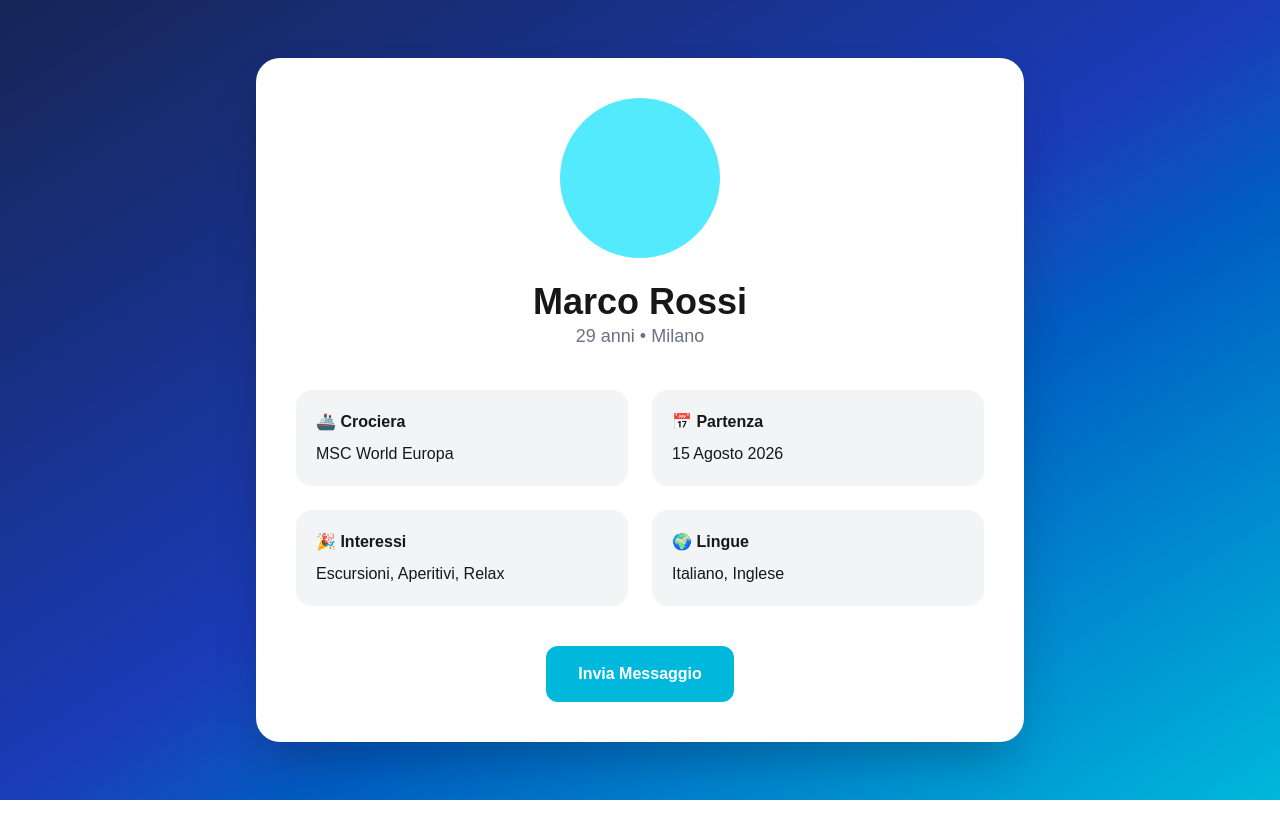
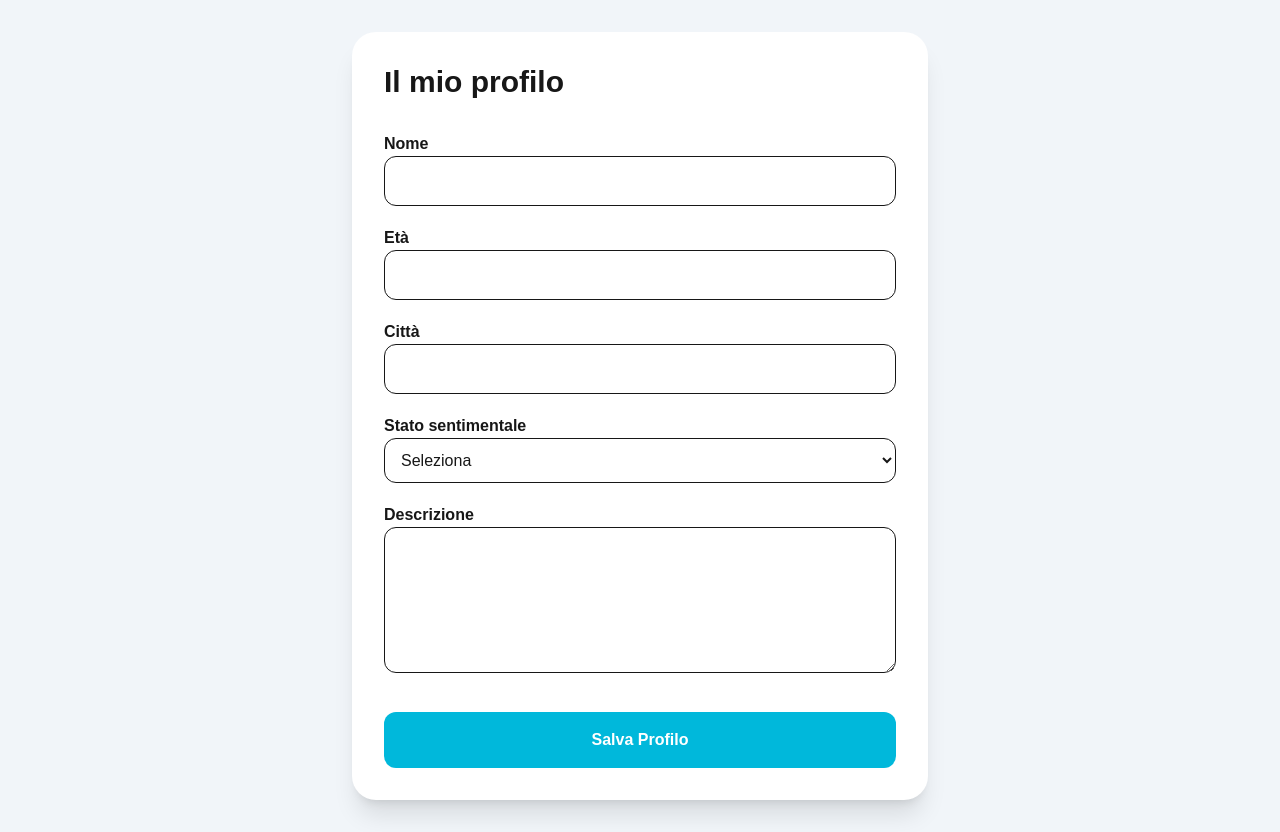
Before and after one commit to cruisematchapp-prog/cruisematch, a Next.js app: page /profile in a window 1280 px wide. Before the commit the page ends 800 px from the top, so only its background shows below. Built offline with nearby package versions, Linux system fonts and the light colour scheme.

Commit message:
Aggiornamento profilo e Firebase

```diff
--- a/app/dashboard/page.tsx
+++ b/app/dashboard/page.tsx
@@ -2,65 +2,144 @@
 
 import Link from "next/link";
 
-export default function Dashboard() {
+export default function DashboardPage() {
   return (
-    <main className="min-h-screen bg-gradient-to-br from-blue-950 via-blue-800 to-cyan-500 p-10">
+    <main className="min-h-screen bg-gradient-to-br from-blue-950 via-blue-800 to-cyan-500 p-8">
 
       <div className="max-w-6xl mx-auto">
 
-        <h1 className="text-5xl font-bold text-white mb-10">
+        <h1 className="text-5xl font-bold text-white mb-8">
           🚢 CruiseMatch Dashboard
         </h1>
 
-        <div className="grid md:grid-cols-2 gap-8">
+        {/* COUNTDOWN */}
 
-          <Link href="/my-cruise">
-            <div className="bg-white rounded-3xl p-10 shadow-xl hover:scale-105 duration-300 cursor-pointer">
-              <h2 className="text-3xl font-bold">
-                🚢 Ho già prenotato
+        <div className="bg-white rounded-3xl shadow-xl p-8 mb-8">
+
+          <h2 className="text-2xl font-bold">
+            ⏳ Countdown Crociera
           </h2>
 
-              <p className="mt-4 text-gray-600">
-                Inserisci la tua nave e trova chi farà la tua stessa crociera.
+          <div className="mt-6 text-center">
+
+            <p className="text-gray-500">
+              Mancano
             </p>
+
+            <div className="text-6xl font-extrabold text-cyan-600 mt-3">
+              125
             </div>
+
+            <p className="text-2xl mt-2">
+              giorni
+            </p>
+
+          </div>
+
+        </div>
+
+        {/* MENU */}
+
+        <div className="grid md:grid-cols-2 lg:grid-cols-3 gap-6">
+
+          <Link
+            href="/my-cruise"
+            className="bg-white rounded-3xl p-8 shadow-xl hover:scale-105 transition"
+          >
+            <h2 className="text-3xl font-bold">
+              🚢
+            </h2>
+
+            <h3 className="text-xl font-bold mt-4">
+              La mia crociera
+            </h3>
+
+            <p className="text-gray-600 mt-2">
+              Gestisci la tua partenza.
+            </p>
           </Link>
 
-          <Link href="/search-cruise">
-            <div className="bg-white rounded-3xl p-10 shadow-xl hover:scale-105 duration-300 cursor-pointer">
+          <Link
+            href="/community"
+            className="bg-white rounded-3xl p-8 shadow-xl hover:scale-105 transition"
+          >
             <h2 className="text-3xl font-bold">
-                🔍 Sto cercando una crociera
+              👥
             </h2>
 
-              <p className="mt-4 text-gray-600">
-                Cerca una crociera MSC o Costa anche se non l'hai ancora prenotata.
+            <h3 className="text-xl font-bold mt-4">
+              Community
+            </h3>
+
+            <p className="text-gray-600 mt-2">
+              Guarda chi sarà sulla tua nave.
             </p>
-            </div>
           </Link>
 
-          <Link href="/community">
-            <div className="bg-white rounded-3xl p-10 shadow-xl hover:scale-105 duration-300 cursor-pointer">
+          <Link
+            href="/profile"
+            className="bg-white rounded-3xl p-8 shadow-xl hover:scale-105 transition"
+          >
             <h2 className="text-3xl font-bold">
-                ❤️ Community
+              🙋
             </h2>
 
-              <p className="mt-4 text-gray-600">
-                Guarda tutti gli utenti iscritti.
+            <h3 className="text-xl font-bold mt-4">
+              Profilo
+            </h3>
+
+            <p className="text-gray-600 mt-2">
+              Modifica il tuo profilo.
             </p>
-            </div>
           </Link>
 
-          <Link href="/profile">
-            <div className="bg-white rounded-3xl p-10 shadow-xl hover:scale-105 duration-300 cursor-pointer">
-              <h2 className="text-3xl font-bold">
-                👤 Il mio profilo
+          <div className="bg-yellow-300 rounded-3xl p-8 shadow-xl">
+
+            <h2 className="text-3xl">
+              ⭐
             </h2>
 
-              <p className="mt-4 text-gray-600">
-                Modifica le tue informazioni.
+            <h3 className="text-xl font-bold mt-4">
+              Premium
+            </h3>
+
+            <p className="mt-2">
+              Sblocca foto, chat e funzioni esclusive.
             </p>
+
           </div>
-          </Link>
+
+          <div className="bg-white rounded-3xl p-8 shadow-xl">
+
+            <h2 className="text-3xl">
+              💬
+            </h2>
+
+            <h3 className="text-xl font-bold mt-4">
+              Chat
+            </h3>
+
+            <p className="mt-2">
+              In arrivo...
+            </p>
+
+          </div>
+
+          <div className="bg-white rounded-3xl p-8 shadow-xl">
+
+            <h2 className="text-3xl">
+              ❤️
+            </h2>
+
+            <h3 className="text-xl font-bold mt-4">
+              Match
+            </h3>
+
+            <p className="mt-2">
+              Troveremo automaticamente persone compatibili.
+            </p>
+
+          </div>
 
         </div>
 
--- a/app/profile/page.tsx
+++ b/app/profile/page.tsx
@@ -1,47 +1,150 @@
+"use client";
+
+import { useEffect, useState } from "react";
+import { auth, db } from "../firebase/firebase";
+import { doc, getDoc, setDoc } from "firebase/firestore";
+
 export default function ProfilePage() {
+  const [loading, setLoading] = useState(true);
+
+  const [name, setName] = useState("");
+  const [age, setAge] = useState("");
+  const [city, setCity] = useState("");
+  const [relationship, setRelationship] = useState("");
+  const [bio, setBio] = useState("");
+
+  useEffect(() => {
+    loadProfile();
+  }, []);
+
+  async function loadProfile() {
+    const user = auth.currentUser;
+
+    if (!user) {
+      setLoading(false);
+      return;
+    }
+
+    const ref = doc(db, "profiles", user.uid);
+    const snap = await getDoc(ref);
+
+    if (snap.exists()) {
+      const data = snap.data();
+
+      setName(data.name || user.displayName || "");
+      setAge(data.age || "");
+      setCity(data.city || "");
+      setRelationship(data.relationship || "");
+      setBio(data.bio || "");
+    } else {
+      setName(user.displayName || "");
+
+      await setDoc(doc(db, "profiles", user.uid), {
+        name: user.displayName || "",
+        age: "",
+        city: "",
+        relationship: "",
+        bio: "",
+      });
+    }
+
+    setLoading(false);
+  }
+
+  async function saveProfile() {
+    const user = auth.currentUser;
+
+    if (!user) return;
+
+    await setDoc(
+      doc(db, "profiles", user.uid),
+      {
+        name,
+        age,
+        city,
+        relationship,
+        bio,
+      },
+      { merge: true }
+    );
+
+    alert("Profilo salvato!");
+  }
+
+  if (loading) {
+    return <p className="p-10">Caricamento...</p>;
+  }
+
   return (
-    <main className="min-h-screen bg-gradient-to-br from-blue-950 via-blue-800 to-cyan-500 flex items-center justify-center p-10">
-      <div className="bg-white rounded-3xl shadow-2xl p-10 max-w-3xl w-full">
+    <main className="min-h-screen bg-slate-100 flex justify-center p-8">
+      <div className="bg-white rounded-3xl shadow-xl p-8 w-full max-w-xl">
 
-        <div className="flex flex-col items-center">
+        <h1 className="text-3xl font-bold mb-8">
+          Il mio profilo
+        </h1>
 
-          <div className="w-40 h-40 rounded-full bg-cyan-300 mb-6"></div>
+        <label className="font-semibold">
+          Nome
+        </label>
 
-          <h1 className="text-4xl font-bold">Marco Rossi</h1>
+        <input
+          className="w-full border rounded-xl p-3 mb-5"
+          value={name}
+          onChange={(e) => setName(e.target.value)}
+        />
 
-          <p className="text-gray-500 text-lg">
-            29 anni • Milano
-          </p>
+        <label className="font-semibold">
+          Età
+        </label>
 
-          <div className="grid grid-cols-2 gap-6 mt-10 w-full">
+        <input
+          className="w-full border rounded-xl p-3 mb-5"
+          value={age}
+          onChange={(e) => setAge(e.target.value)}
+        />
 
-            <div className="bg-gray-100 rounded-2xl p-5">
-              <h3 className="font-bold mb-2">🚢 Crociera</h3>
-              <p>MSC World Europa</p>
-            </div>
+        <label className="font-semibold">
+          Città
+        </label>
 
-            <div className="bg-gray-100 rounded-2xl p-5">
-              <h3 className="font-bold mb-2">📅 Partenza</h3>
-              <p>15 Agosto 2026</p>
-            </div>
+        <input
+          className="w-full border rounded-xl p-3 mb-5"
+          value={city}
+          onChange={(e) => setCity(e.target.value)}
+        />
 
-            <div className="bg-gray-100 rounded-2xl p-5">
-              <h3 className="font-bold mb-2">🎉 Interessi</h3>
-              <p>Escursioni, Aperitivi, Relax</p>
-            </div>
+        <label className="font-semibold">
+          Stato sentimentale
+        </label>
 
-            <div className="bg-gray-100 rounded-2xl p-5">
-              <h3 className="font-bold mb-2">🌍 Lingue</h3>
-              <p>Italiano, Inglese</p>
-            </div>
+        <select
+          className="w-full border rounded-xl p-3 mb-5"
+          value={relationship}
+          onChange={(e) => setRelationship(e.target.value)}
+        >
+          <option value="">Seleziona</option>
+          <option value="Single">Single</option>
+          <option value="Fidanzato/a">Fidanzato/a</option>
+          <option value="Sposato/a">Sposato/a</option>
+        </select>
 
-          </div>
+        <label className="font-semibold">
+          Descrizione
+        </label>
 
-          <button className="mt-10 bg-cyan-500 hover:bg-cyan-600 text-white px-8 py-4 rounded-xl font-bold">
-            Invia Messaggio
-          </button>
+        <textarea
+          rows={5}
+          className="w-full border rounded-xl p-3 mb-8"
+          value={bio}
+          onChange={(e) => setBio(e.target.value)}
+        />
 
-        </div>
+        <button
+          onClick={saveProfile}
+          className="w-full bg-cyan-500 hover:bg-cyan-600 text-white rounded-xl p-4 font-bold"
+        >
+          Salva Profilo
+        </button>
 
       </div>
     </main>
```
Lines whose indentation alone changed are shown as unchanged.
